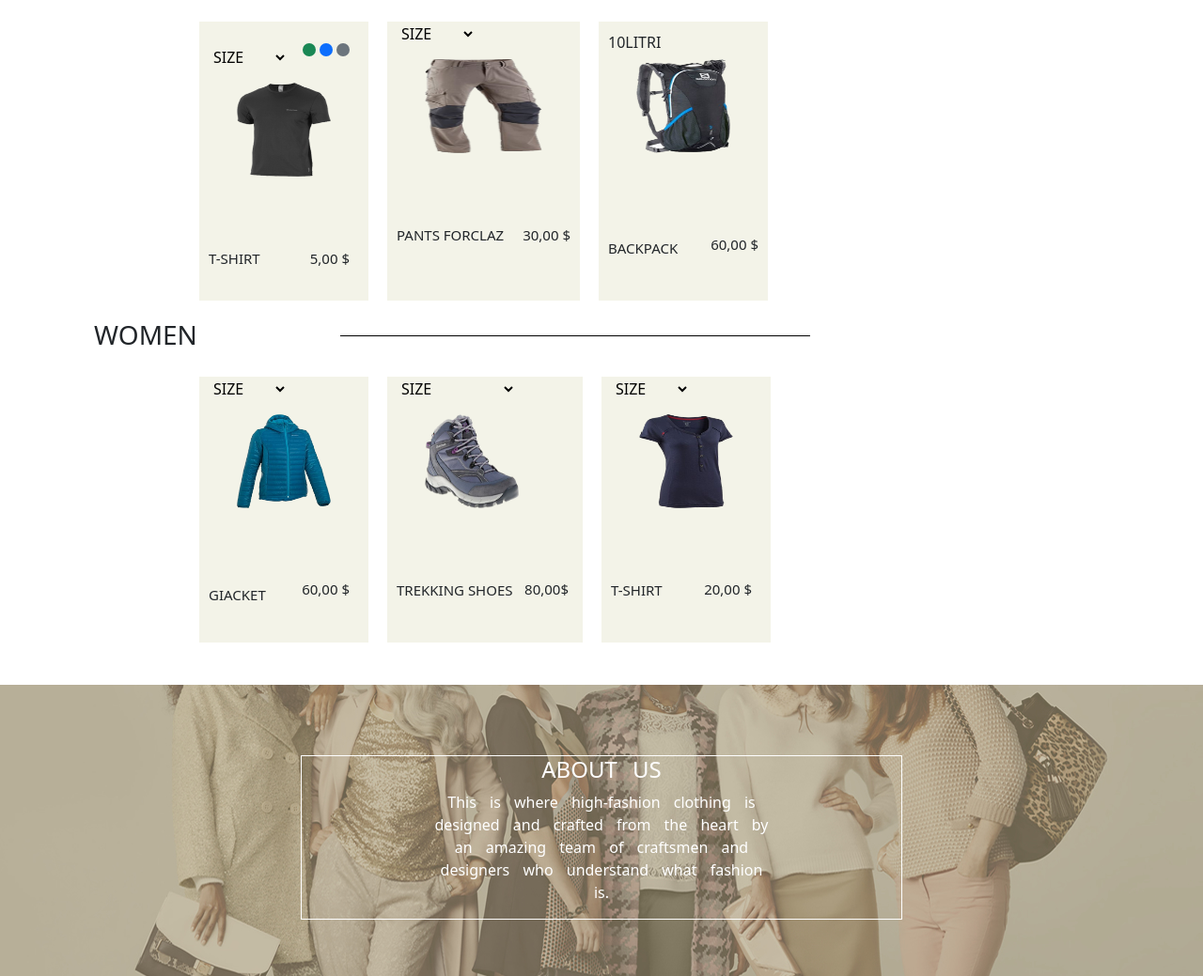
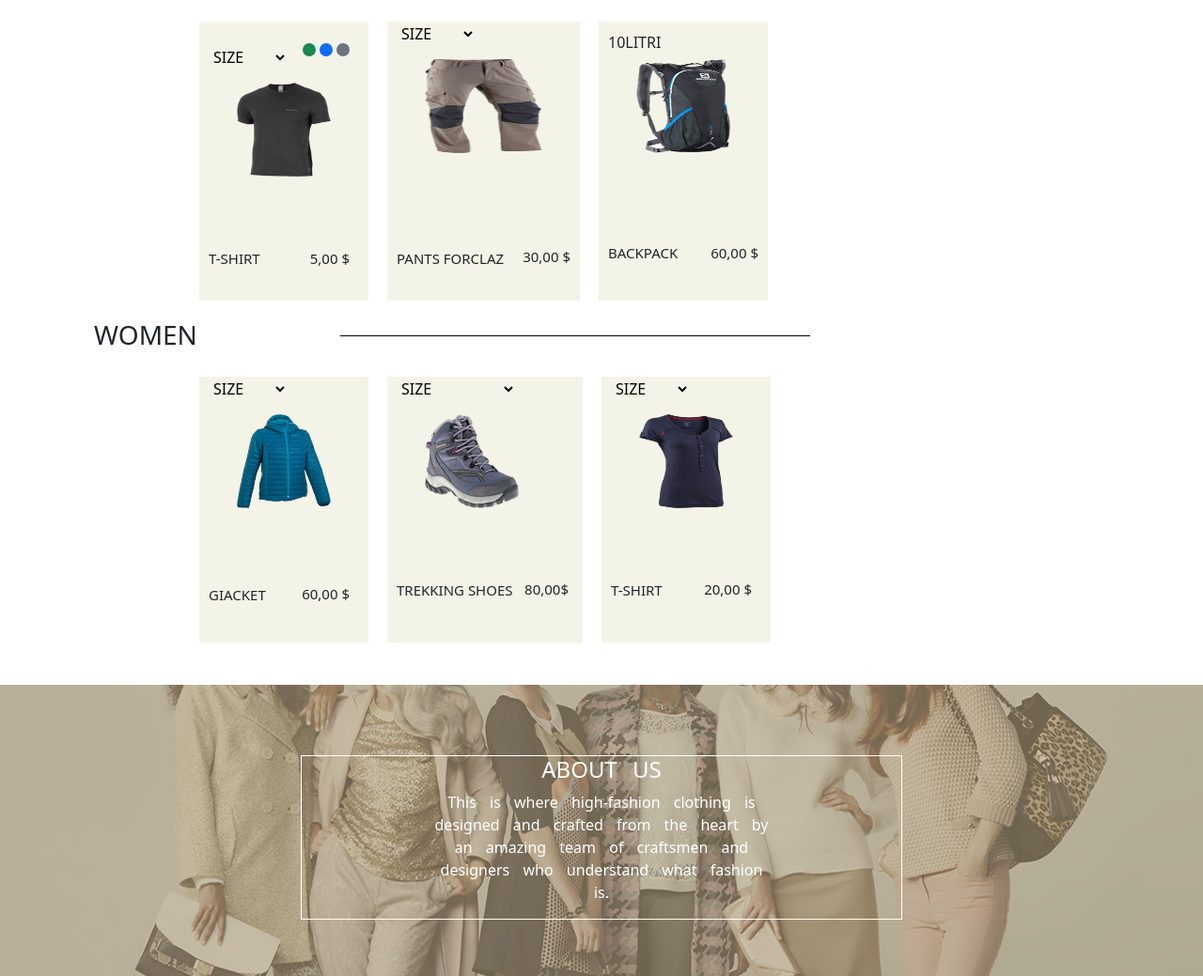
Before and after one commit to 254jack/Yolomi-Web, a plain HTML site: page index.html in a window 1280 px wide. Shown: the part 917-1956 px from the top of the page at 94% size. Drawn offline with nearby package versions, Linux system fonts and the light colour scheme.

Commit message:
add css changes to gh-pages

```diff
--- a/css/stylels.css
+++ b/css/stylels.css
@@ -242,26 +242,26 @@ body {
 
 #item2 {
     float: left;
-    transform: translate(-30px, 50px);
+    transform: translate(-30px, 75px);
     font-size: 15px;
 }
 
 #cost2 {
     float: right;
-    transform: translate(30px, 12px);
+    transform: translate(30px, 35px);
     font-size: 15px;
 }
 
 #item3 {
     float: left;
-    transform: translate(-30px, 50px);
+    transform: translate(-30px, 55px);
     font-size: 15px;
 }
 
 #cost3 {
     float: right;
     font-size: 15px;
-    transform: translate(30px, 8px);
+    transform: translate(30px, 17px);
 }
 
 #item4 {
@@ -273,7 +273,7 @@ body {
 #cost4 {
     float: right;
     font-size: 15px;
-    transform: translate(20px, 10px);
+    transform: translate(20px, 15px);
 }
 
 #item5 {
```
